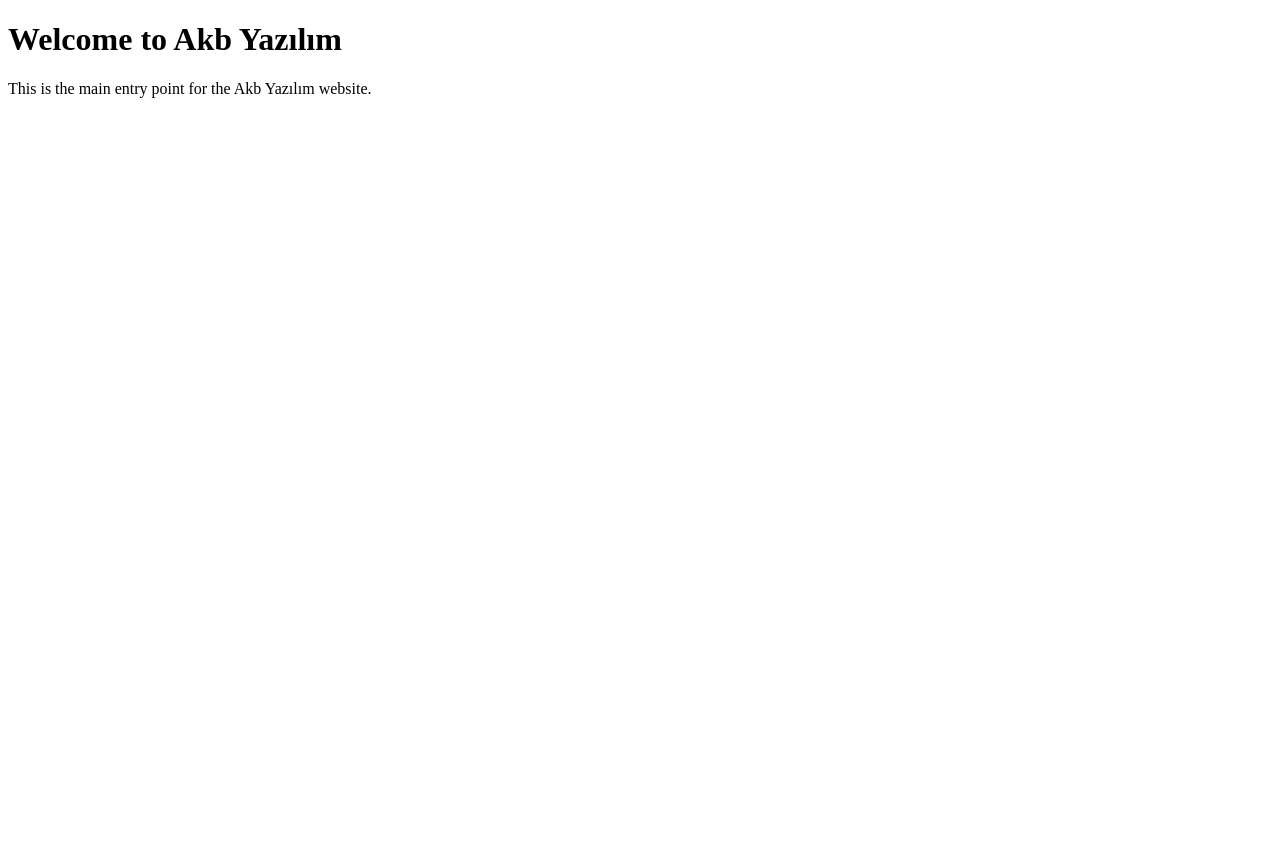
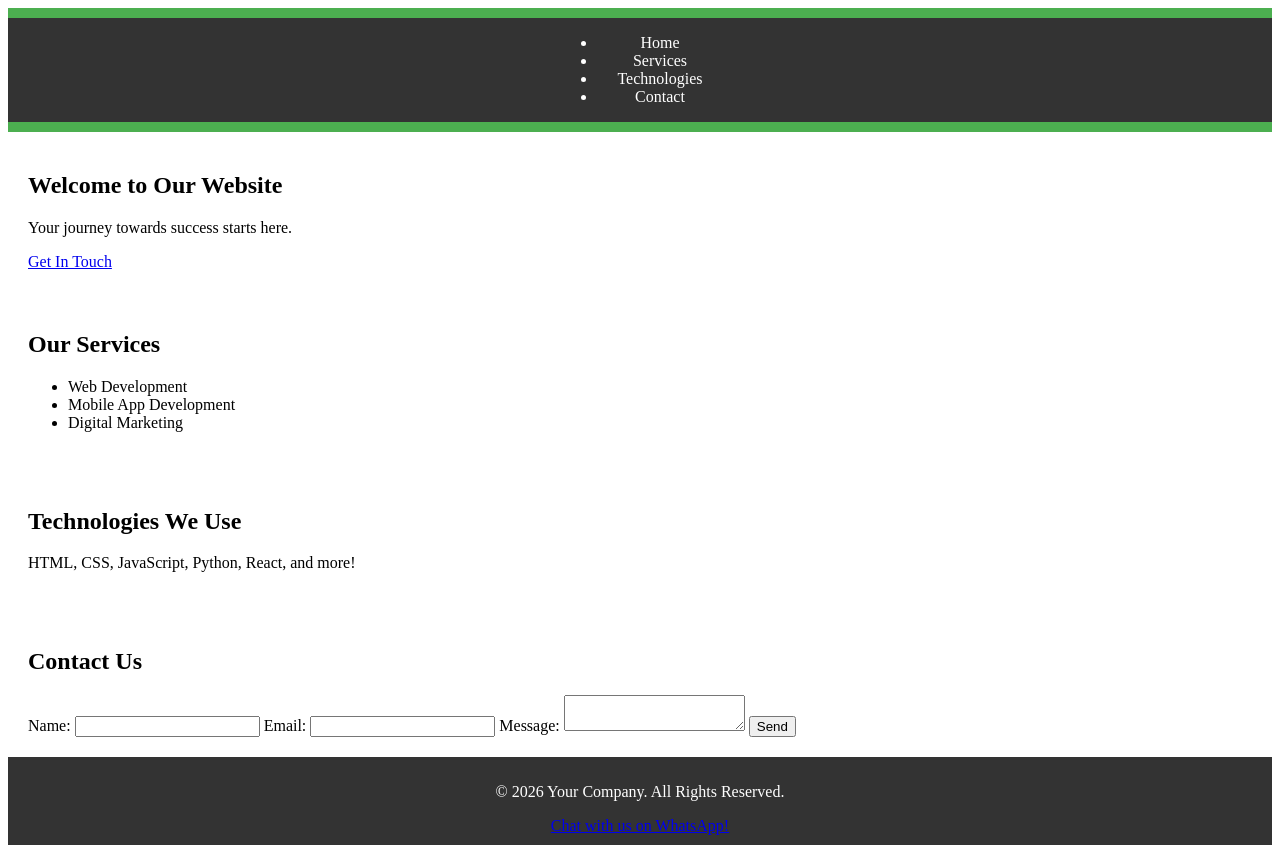
Before and after one commit to abkadbzkrt/akb-yazilim-website, a website: page index.html in a window 1280 px wide. Before the commit the page ends 800 px from the top, so only its background shows below. Drawn offline with Linux system fonts and the light colour scheme; files that its build step writes are made by us from their sources.

Commit message:
Update index.html with complete HTML content

```diff
--- a/index.html
+++ b/index.html
@@ -2,12 +2,60 @@
 <html lang="en">
 <head>
     <meta charset="UTF-8">
-    <meta http-equiv="X-UA-Compatible" content="IE=edge">
     <meta name="viewport" content="width=device-width, initial-scale=1.0">
-    <title>Akb Yazılım</title>
+    <title>Your Website Title</title>
+    <link rel="stylesheet" href="styles.css">
 </head>
 <body>
-    <h1>Welcome to Akb Yazılım</h1>
-    <p>This is the main entry point for the Akb Yazılım website.</p>
+
+<header>
+    <nav>
+        <ul>
+            <li><a href="#hero">Home</a></li>
+            <li><a href="#services">Services</a></li>
+            <li><a href="#technologies">Technologies</a></li>
+            <li><a href="#contact">Contact</a></li>
+        </ul>
+    </nav>
+</header>
+
+<section id="hero">
+    <h1>Welcome to Our Website</h1>
+    <p>Your journey towards success starts here.</p>
+    <a href="#contact" class="btn">Get In Touch</a>
+</section>
+
+<section id="services">
+    <h2>Our Services</h2>
+    <ul>
+        <li>Web Development</li>
+        <li>Mobile App Development</li>
+        <li>Digital Marketing</li>
+    </ul>
+</section>
+
+<section id="technologies">
+    <h2>Technologies We Use</h2>
+    <p>HTML, CSS, JavaScript, Python, React, and more!</p>
+</section>
+
+<section id="contact">
+    <h2>Contact Us</h2>
+    <form action="submit_form.php" method="POST">
+        <label for="name">Name:</label>
+        <input type="text" id="name" name="name" required>
+        <label for="email">Email:</label>
+        <input type="email" id="email" name="email" required>
+        <label for="message">Message:</label>
+        <textarea id="message" name="message" required></textarea>
+        <button type="submit">Send</button>
+    </form>
+</section>
+
+<footer>
+    <p>&copy; 2026 Your Company. All Rights Reserved.</p>
+    <a href="https://wa.me/your_whatsapp_number">Chat with us on WhatsApp!</a>
+</footer>
+
 </body>
 </html>
```
